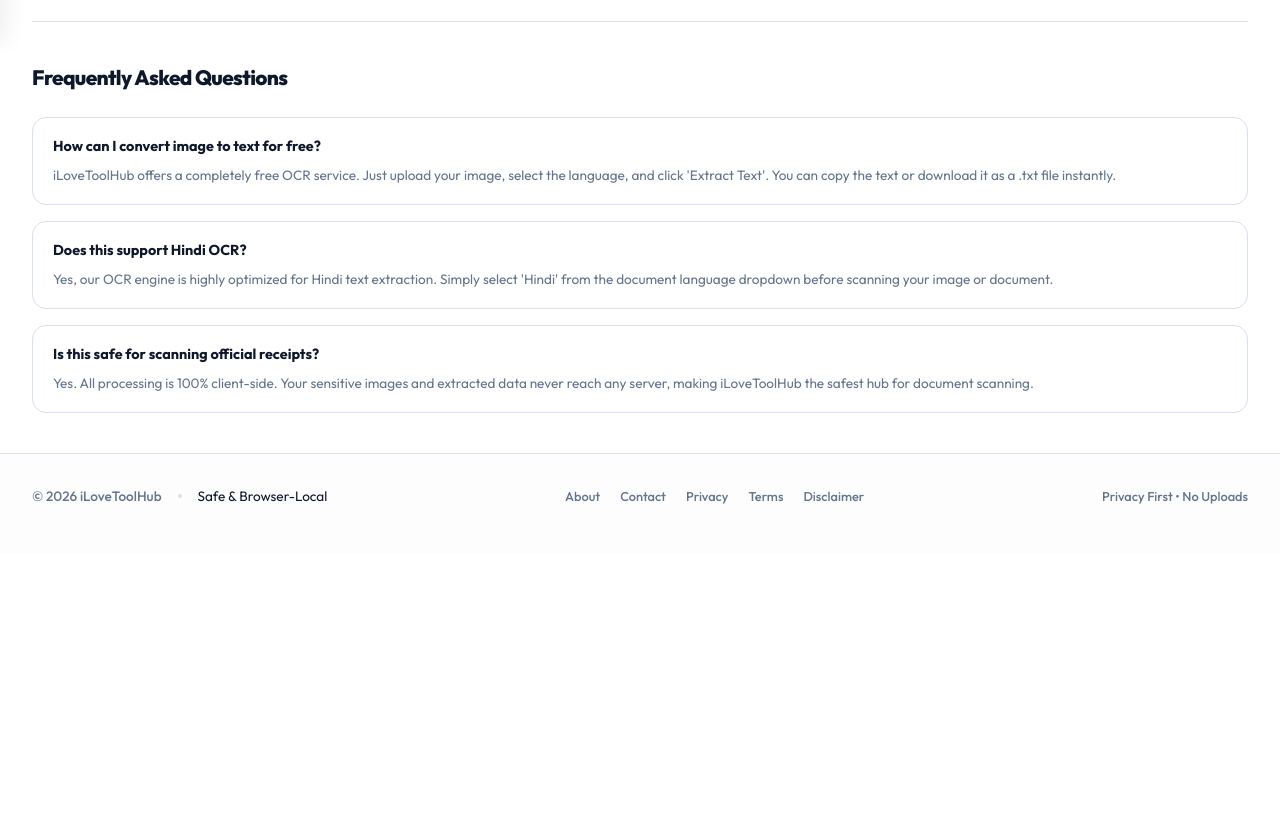
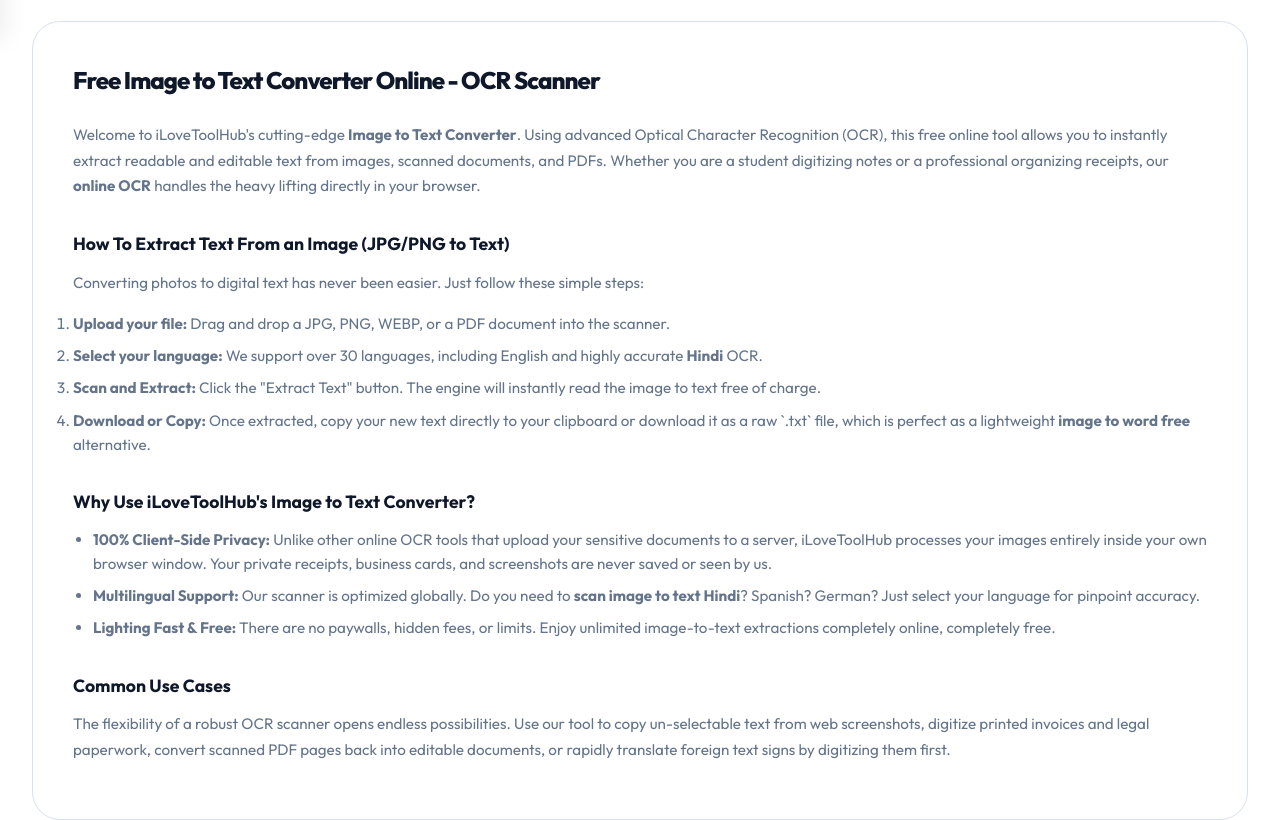
Before and after one commit to BALURAM1226/pixltools, a React (Create React App) app: page /ocr in a window 1280 px wide. Shown: the part 760-1580 px from the top of the page. Before the commit the page ends 1314 px from the top, so only its background shows below. Built offline with nearby package versions, Linux system fonts and the light colour scheme.

Commit message:
SEO: Add rich SEO content blocks and instructions to OCR Scanner for ranking

```diff
--- a/src/pages/OCR.jsx
+++ b/src/pages/OCR.jsx
@@ -16,6 +16,7 @@
     PreviewBox,
     AdBanner,
     FAQ,
+    SEOContent,
 } from "../components/ToolShell";
 import * as pdfjs from "pdfjs-dist";
 import pdfjsWorker from "pdfjs-dist/build/pdf.worker.entry";
@@ -300,6 +301,29 @@
 
             <AdBanner slot="12345678" />
 
+            <SEOContent title="Free Image to Text Converter Online - OCR Scanner">
+                <p>Welcome to iLoveToolHub's cutting-edge <strong>Image to Text Converter</strong>. Using advanced Optical Character Recognition (OCR), this free online tool allows you to instantly extract readable and editable text from images, scanned documents, and PDFs. Whether you are a student digitizing notes or a professional organizing receipts, our <strong>online OCR</strong> handles the heavy lifting directly in your browser.</p>
+
+                <h3>How To Extract Text From an Image (JPG/PNG to Text)</h3>
+                <p>Converting photos to digital text has never been easier. Just follow these simple steps:</p>
+                <ol>
+                    <li><strong>Upload your file:</strong> Drag and drop a JPG, PNG, WEBP, or a PDF document into the scanner.</li>
+                    <li><strong>Select your language:</strong> We support over 30 languages, including English and highly accurate <strong>Hindi</strong> OCR.</li>
+                    <li><strong>Scan and Extract:</strong> Click the "Extract Text" button. The engine will instantly read the image to text free of charge.</li>
+                    <li><strong>Download or Copy:</strong> Once extracted, copy your new text directly to your clipboard or download it as a raw `.txt` file, which is perfect as a lightweight <strong>image to word free</strong> alternative.</li>
+                </ol>
+
+                <h3>Why Use iLoveToolHub's Image to Text Converter?</h3>
+                <ul>
+                    <li><strong>100% Client-Side Privacy:</strong> Unlike other online OCR tools that upload your sensitive documents to a server, iLoveToolHub processes your images entirely inside your own browser window. Your private receipts, business cards, and screenshots are never saved or seen by us.</li>
+                    <li><strong>Multilingual Support:</strong> Our scanner is optimized globally. Do you need to <strong>scan image to text Hindi</strong>? Spanish? German? Just select your language for pinpoint accuracy.</li>
+                    <li><strong>Lighting Fast & Free:</strong> There are no paywalls, hidden fees, or limits. Enjoy unlimited image-to-text extractions completely online, completely free.</li>
+                </ul>
+
+                <h3>Common Use Cases</h3>
+                <p>The flexibility of a robust OCR scanner opens endless possibilities. Use our tool to copy un-selectable text from web screenshots, digitize printed invoices and legal paperwork, convert scanned PDF pages back into editable documents, or rapidly translate foreign text signs by digitizing them first.</p>
+            </SEOContent>
+
             <FAQ
                 items={[
                     { q: "How can I convert image to text for free?", a: "iLoveToolHub offers a completely free OCR service. Just upload your image, select the language, and click 'Extract Text'. You can copy the text or download it as a .txt file instantly." },
```
